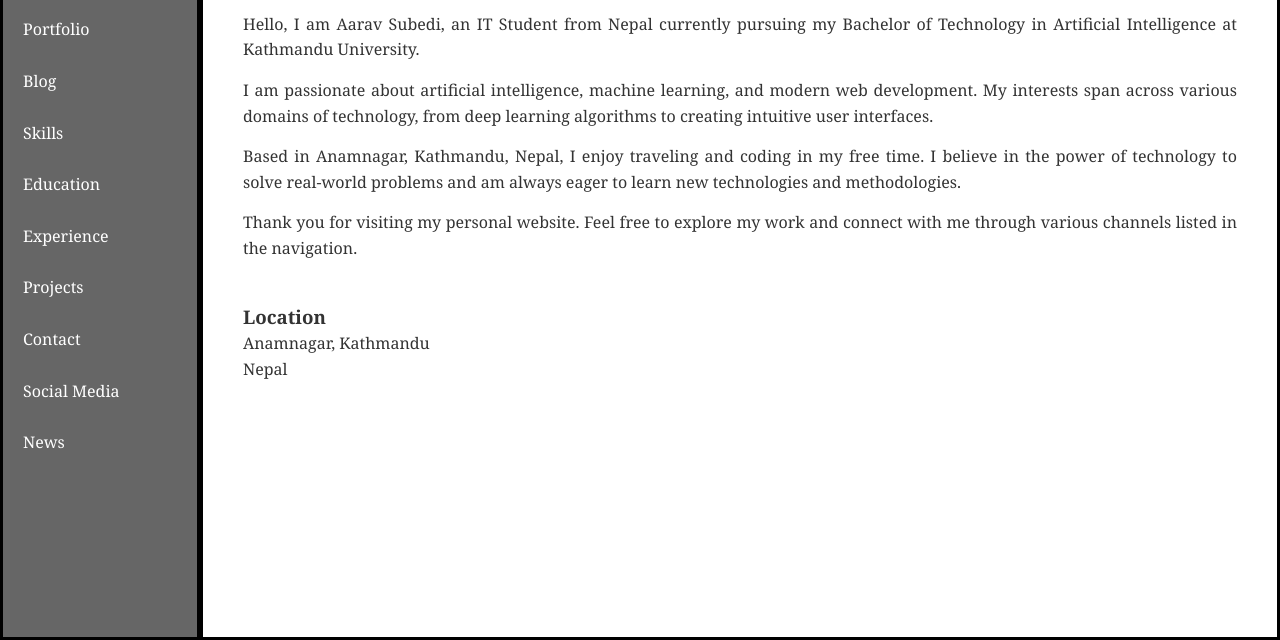
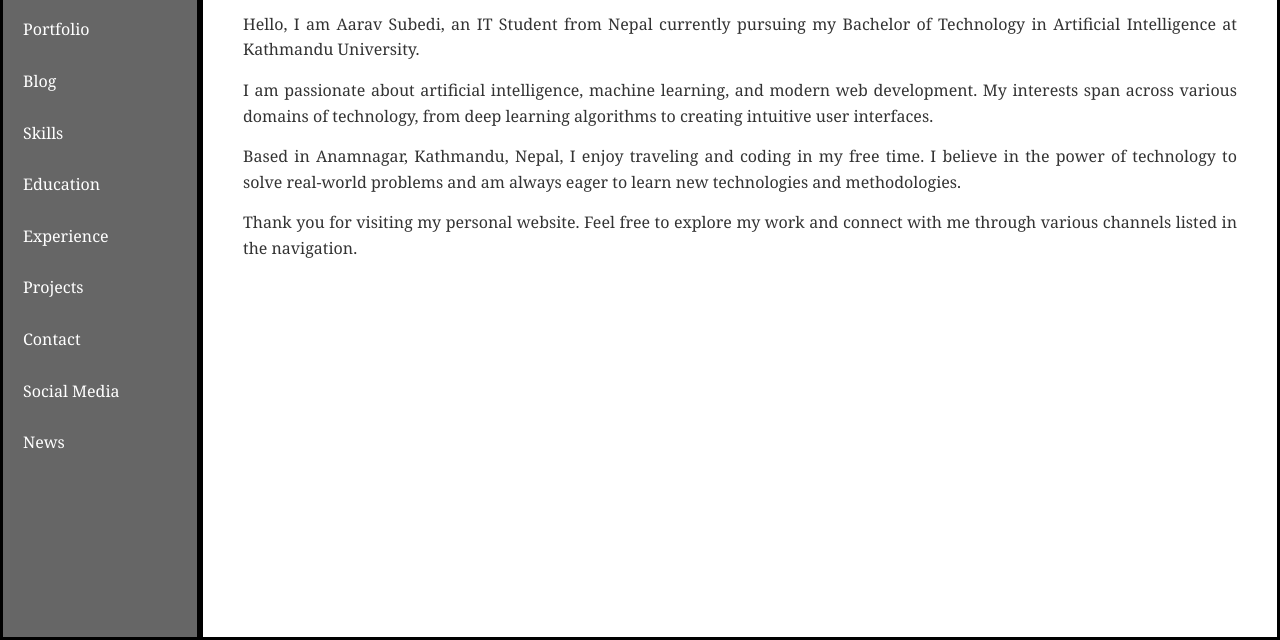
Before and after one commit to subedi-aarav/aarav_Web, a plain HTML site: page index.html in a window 1280 px wide. Shown: the part 160-800 px from the top of the page. Drawn offline with Linux system fonts and the light colour scheme.

Commit message:
multiple location removed

```diff
--- a/index.html
+++ b/index.html
@@ -466,34 +466,6 @@
                 </div>
             </div>
 
-            <!-- Contact Section
-            <div id="contact" class="content-section">
-                <h2>Get In Touch</h2>
-                <p>I'm always interested in discussing technology, AI, web development, or potential collaboration opportunities.</p>
-
-                <div class="contact-form">
-                    <form id="contactForm">
-                        <div class="form-group">
-                            <label for="name">Name</label>
-                            <input type="text" id="name" name="name" required>
-                        </div>
-                        <div class="form-group">
-                            <label for="email">Email Address</label>
-                            <input type="email" id="email" name="email" required>
-                        </div>
-                        <div class="form-group">
-                            <label for="phone">Phone Number</label>
-                            <input type="tel" id="phone" name="phone">
-                        </div>
-                        <div class="form-group">
-                            <label for="message">Message</label>
-                            <textarea id="message" name="message" required></textarea>
-                        </div>
-                        <button type="submit" class="btn">Send Message</button>
-                    </form>
-                </div> -->
-
-                <!-- Contact Section - Replace your existing contact section with this -->
 
             <div id="contact" class="content-section">
                 <h2>Get In Touch</h2>
@@ -529,12 +501,6 @@
 
                     <!-- Status messages -->
                     <div id="form-status" style="margin-top: 20px; display: none;"></div>
-                    </div>
-
-                    <div style="margin-top: 30px;">
-                        <h3>Location</h3>
-                        <p>Anamnagar, Kathmandu<br>Nepal</p>
-                    </div>
                 </div>
 
                 <div style="margin-top: 30px;">
```
Lines whose indentation alone changed are shown as unchanged.
